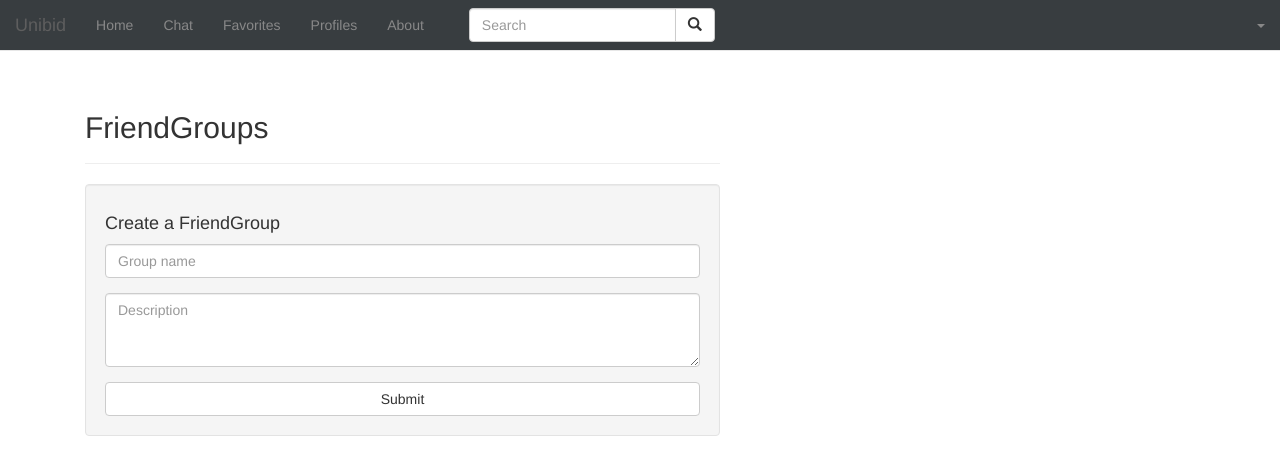
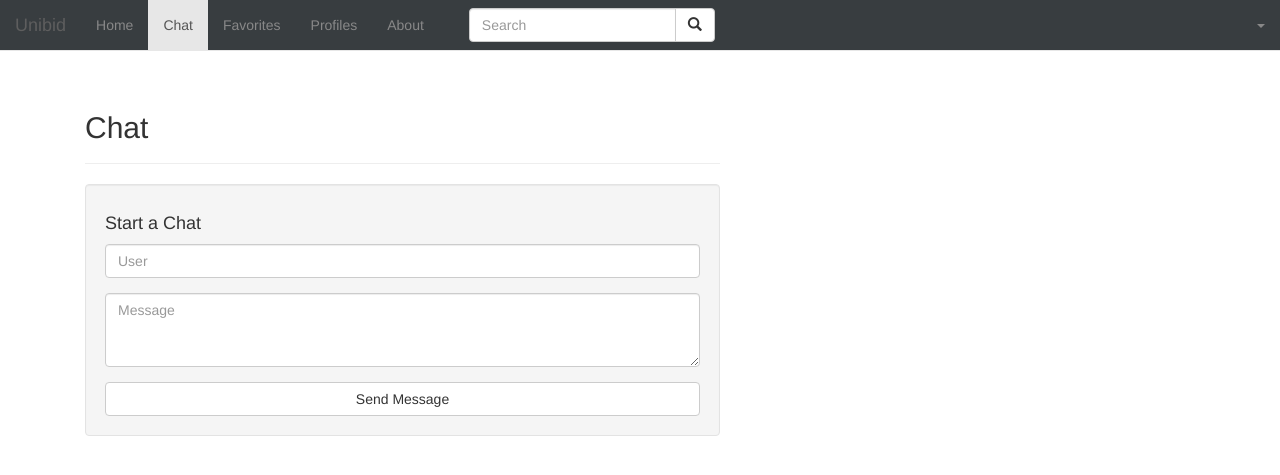
Before and after one commit to shlomioved1234/software_project, a Flask app: page /chat in a window 1280 px wide. Shown: the top 475 px of the page. Run offline with Flask 2, Linux system fonts and the light colour scheme; the visitor is signed in with stand-in values (Sample User, id 1); some libraries are stand-ins or nearby versions.

Commit message:
shlomi changes

```diff
--- a/app/templates/chat.html
+++ b/app/templates/chat.html
@@ -1,7 +1,7 @@
 
 {% extends "base.html" %}
 
-{% set nav_active = 'friends' %}
+{% set nav_active = 'chat' %}
 {% set authenticated = True %}
 
 {% block head %}
@@ -9,7 +9,7 @@
 {% endblock %}
 
 {% block btitle %}
-Friends
+Chat
 {% endblock %}
 
 {% block bstyles %}
@@ -28,7 +28,7 @@ Friends
 
 <div class="col-md-7">
 	<div class="page-header">
-		<h2>FriendGroups</h2>
+		<h2>Chat</h2>
 	</div>
 	{% with error = get_flashed_messages(with_categories=true) %}
 	{% for c, e in error %}
@@ -40,18 +40,18 @@ Friends
 	{% endwith %}
 	<div class="well">
 		<h4>
-			Create a FriendGroup
+			Start a Chat
 		</h4>
-		<form class="form" style="padding-bottom:0pt;" action="/groupadd" method="POST">
+		<form class="form" style="padding-bottom:0pt;" action="/startChat" method="POST">
 			<div class="form-group">
-				<input type="text" class="form-control" name="group_name" placeholder="Group name" required/>
+				<input type="text" class="form-control" name="user" placeholder="User" required/>
 			</div>
 			<div class="form-group">
 				<textarea class="form-control" rows="3"
-				name="description" placeholder="Description"></textarea>
+				name="message" placeholder="Message"></textarea>
 			</div>
 			<button class="btn btn-default btn-block">
-				Submit
+				Send Message
 			</button>
 		</form>
 	</div>
```
